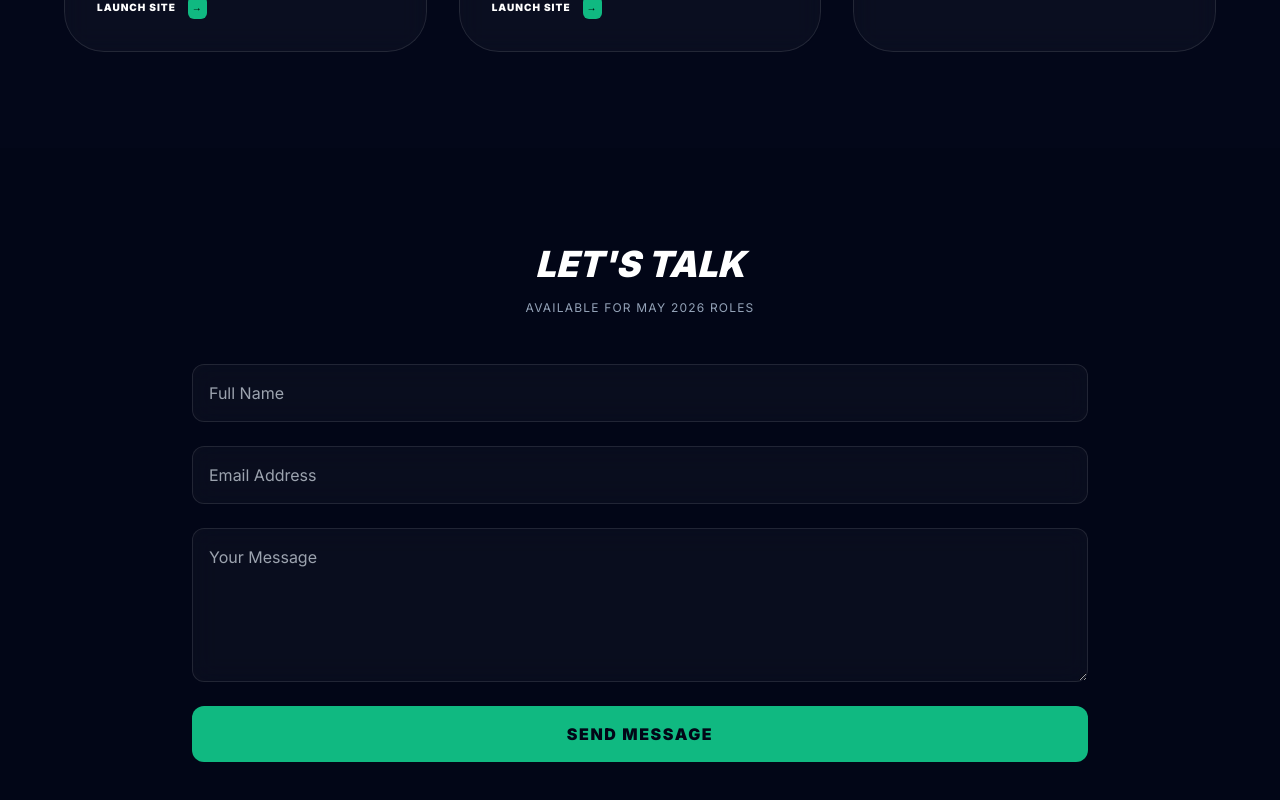
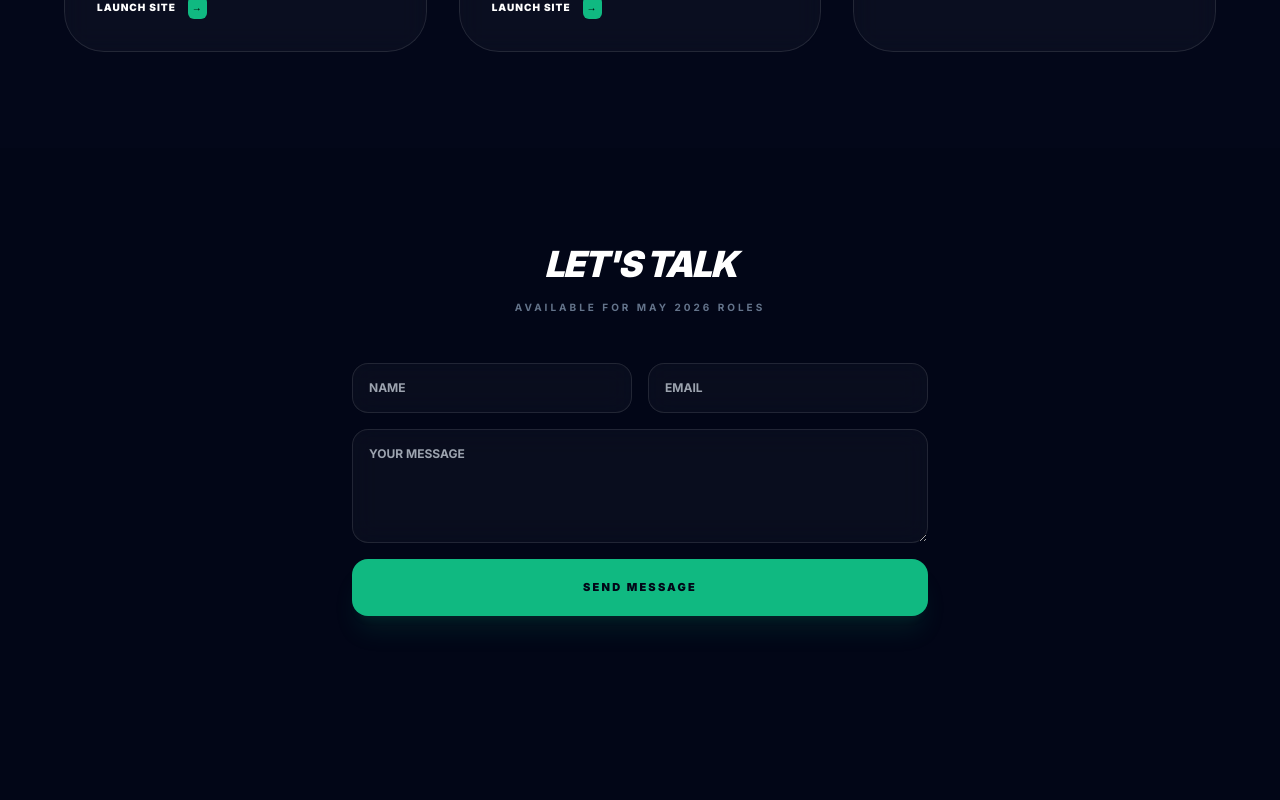
Before and after one commit to robby3689/portfolio, a React (Create React App) app: page / in a window 1280 px wide. Shown: the part 1794-2594 px from the top of the page. After the commit the page ends 2506 px from the top, so only its background shows below. Built offline with nearby package versions, Linux system fonts and the light colour scheme.

Commit message:
Fix: EmailJS matching and initialization

```diff
--- a/src/components/Contact.js
+++ b/src/components/Contact.js
@@ -9,18 +9,23 @@ export default function Contact() {
     e.preventDefault();
     setIsSending(true);
 
+    // Initialize with your Public Key to be safe
+    emailjs.init("-1bjX14fTqbwMZXLS");
+
     emailjs.sendForm(
-      'Service_gyrq6mn',   // Paste Service ID here
-      'template_jaljhjf',  // Paste Template ID here
+      'Service_gyrq6mn',   // Service ID
+      'template_jaljhjf',  // Template ID
       form.current,
-      '-1bjX14fTqbwMZXLS'    // Paste Public Key here
+      '-1bjX14fTqbwMZXLS'    // Public Key
     )
     .then((result) => {
+        console.log('SUCCESS!', result.text);
         alert("Message sent! I'll get back to you soon.");
         setIsSending(false);
         form.current.reset();
     }, (error) => {
-        alert("Oops! Something went wrong. Please try again.");
+        console.log('FAILED...', error.text);
+        alert("Oops! Something went wrong. Check the console for details.");
         setIsSending(false);
     });
   };
@@ -28,29 +33,31 @@ export default function Contact() {
   return (
     <section id="contact" className="py-24 px-6 bg-slate-950">
       <div className="max-w-4xl mx-auto text-center">
-        <h2 className="text-4xl font-black text-white mb-4 uppercase italic">Let's Talk</h2>
-        <p className="text-slate-400 mb-12 uppercase tracking-widest text-xs">Available for May 2026 roles</p>
+        <h2 className="text-4xl font-black text-white mb-4 uppercase italic tracking-tighter">Let's Talk</h2>
+        <p className="text-slate-500 mb-12 uppercase tracking-[0.3em] text-[10px] font-bold">Available for May 2026 roles</p>
 
-        <form ref={form} onSubmit={sendEmail} className="grid gap-6">
-          <input
-            type="text" name="user_name" placeholder="Full Name" required
-            className="glass p-4 rounded-xl bg-white/5 border border-white/10 text-white focus:border-emerald-500 outline-none transition-all"
-          />
-          <input
-            type="email" name="user_email" placeholder="Email Address" required
-            className="glass p-4 rounded-xl bg-white/5 border border-white/10 text-white focus:border-emerald-500 outline-none transition-all"
-          />
+        <form ref={form} onSubmit={sendEmail} className="grid gap-4 max-w-xl mx-auto">
+          <div className="grid md:grid-cols-2 gap-4">
+            <input
+              type="text" name="user_name" placeholder="NAME" required
+              className="glass p-4 rounded-2xl bg-white/5 border border-white/10 text-white focus:border-emerald-500 outline-none transition-all text-xs font-bold"
+            />
+            <input
+              type="email" name="user_email" placeholder="EMAIL" required
+              className="glass p-4 rounded-2xl bg-white/5 border border-white/10 text-white focus:border-emerald-500 outline-none transition-all text-xs font-bold"
+            />
+          </div>
           <textarea
-            name="message" rows="5" placeholder="Your Message" required
-            className="glass p-4 rounded-xl bg-white/5 border border-white/10 text-white focus:border-emerald-500 outline-none transition-all"
+            name="message" rows="5" placeholder="YOUR MESSAGE" required
+            className="glass p-4 rounded-2xl bg-white/5 border border-white/10 text-white focus:border-emerald-500 outline-none transition-all text-xs font-bold"
           ></textarea>
 
           <button
             type="submit"
             disabled={isSending}
-            className="bg-emerald-500 text-slate-950 font-black py-4 rounded-xl uppercase tracking-widest hover:bg-emerald-400 transition-all disabled:opacity-50"
+            className="bg-emerald-500 text-slate-950 font-black py-5 rounded-2xl uppercase tracking-[0.2em] text-[11px] hover:bg-emerald-400 transition-all disabled:opacity-50 shadow-xl shadow-emerald-500/10"
           >
-            {isSending ? "Sending..." : "Send Message"}
+            {isSending ? "Processing..." : "Send Message"}
           </button>
         </form>
       </div>
```
